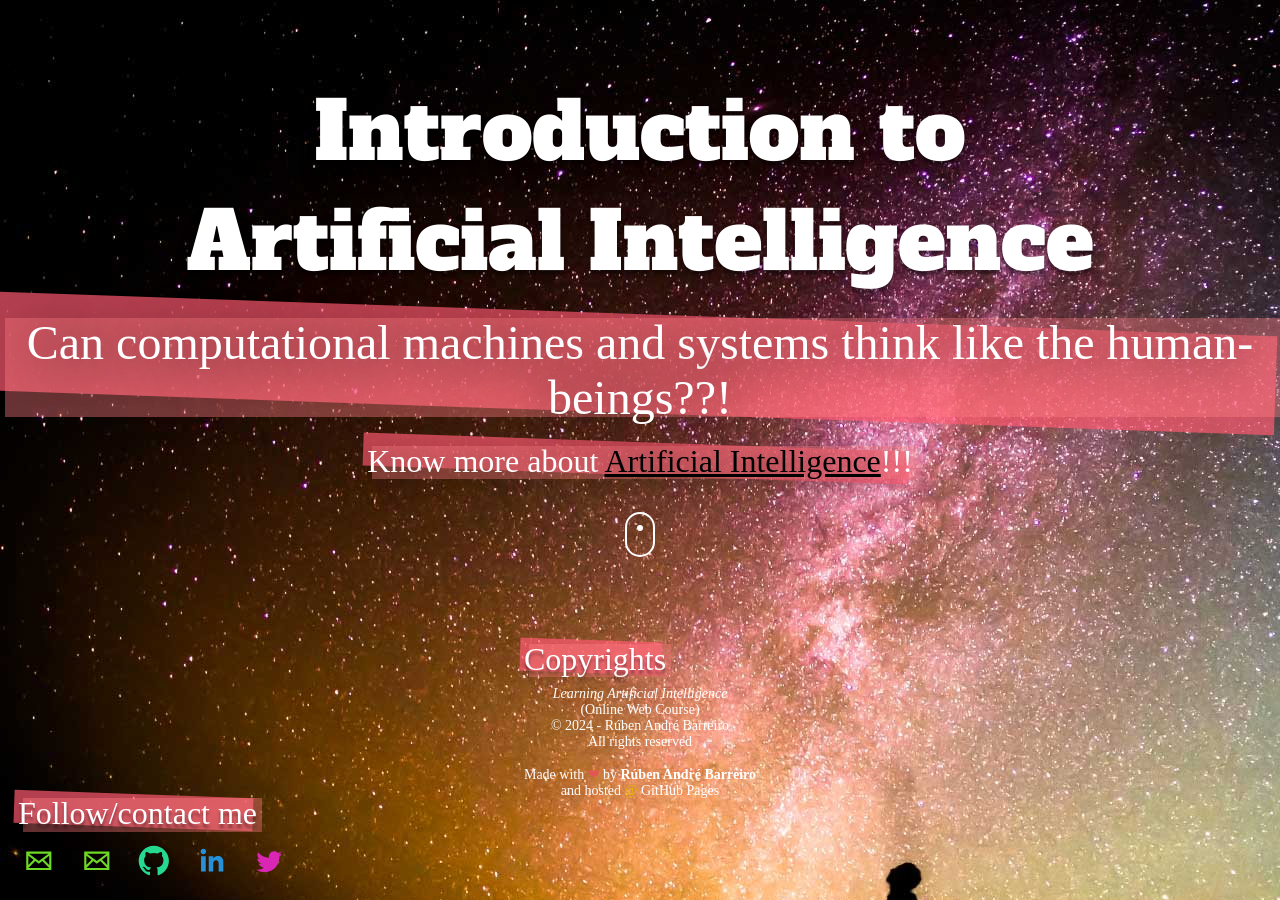
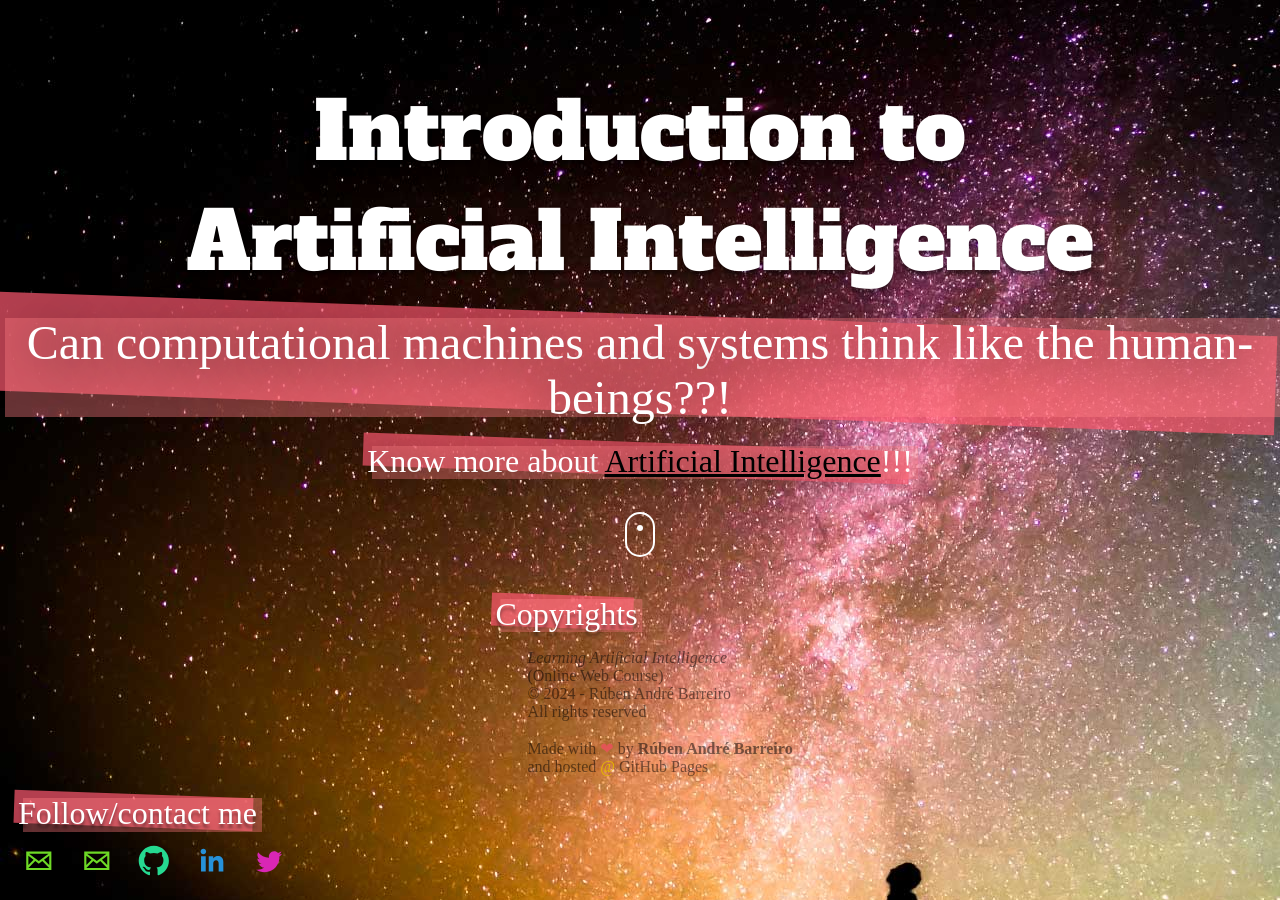
Before and after one commit to learning-artificial-intelligence/learning-artificial-intelligence.github.io, a Jekyll site: the page built from index.html, in a window 1280 px wide. Built offline with Jekyll 4.4.1, drawn with Linux system fonts in a browser that asks for light colours; nearby versions of some CDN libraries; some web fonts are replaced.

Commit message:
Some minor changes added
Some minor changes added

```diff
--- a/assets/css/custom/examples.css
+++ b/assets/css/custom/examples.css
@@ -100,28 +100,13 @@ p{
 }
 
 #copyrights-menu{
-	position:fixed;
+	position: fixed;
 	left: 50%;
 	bottom: 10px;
 	transform: translate(-50%, -50%);
   	margin: 0 auto;
 	z-index: 999;
  }
-
-.copyrights-paragraph {
-	display: block;
-	font-size: 14px;
-	color: white;
-	list-style: none;
-	margin: 0;
-	padding: 0px;
-	text-align: center;
-}
-.copyrights-paragraph p {
-	margin: 5px;
-	margin: 0.5rem;
-	font-size: 14px;
-}
 
 .heart {
 	color: #e25555;
--- a/assets/css/custom/examples_backup_5_3_17.css
+++ b/assets/css/custom/examples_backup_5_3_17.css
@@ -293,7 +293,7 @@ p{
 }
 
 #copyrights-menu{
-	position:fixed;
+	position: fixed;
 	left: 50%;
 	bottom: 10px;
 	transform: translate(-50%, -50%);
```
Also changed, not shown: assets/css/custom/examples copia.css (+1 -16 lines).
